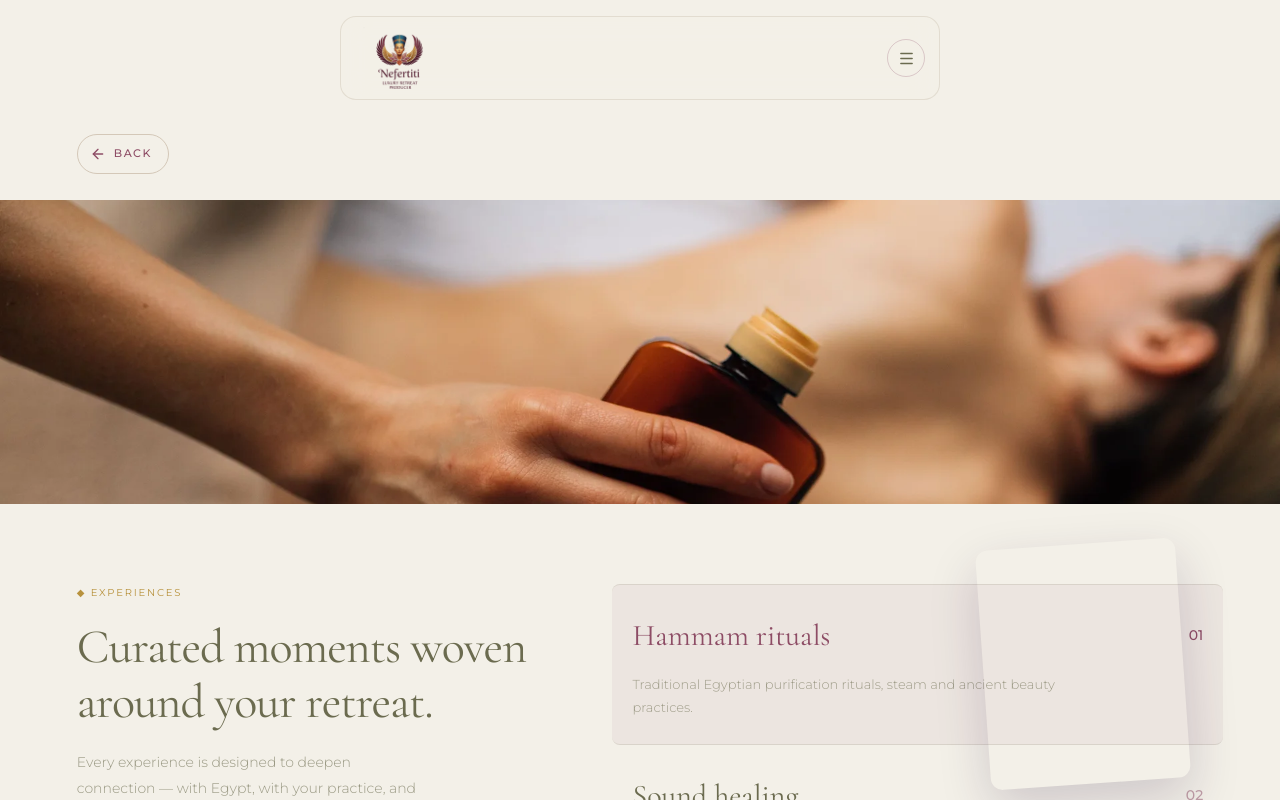
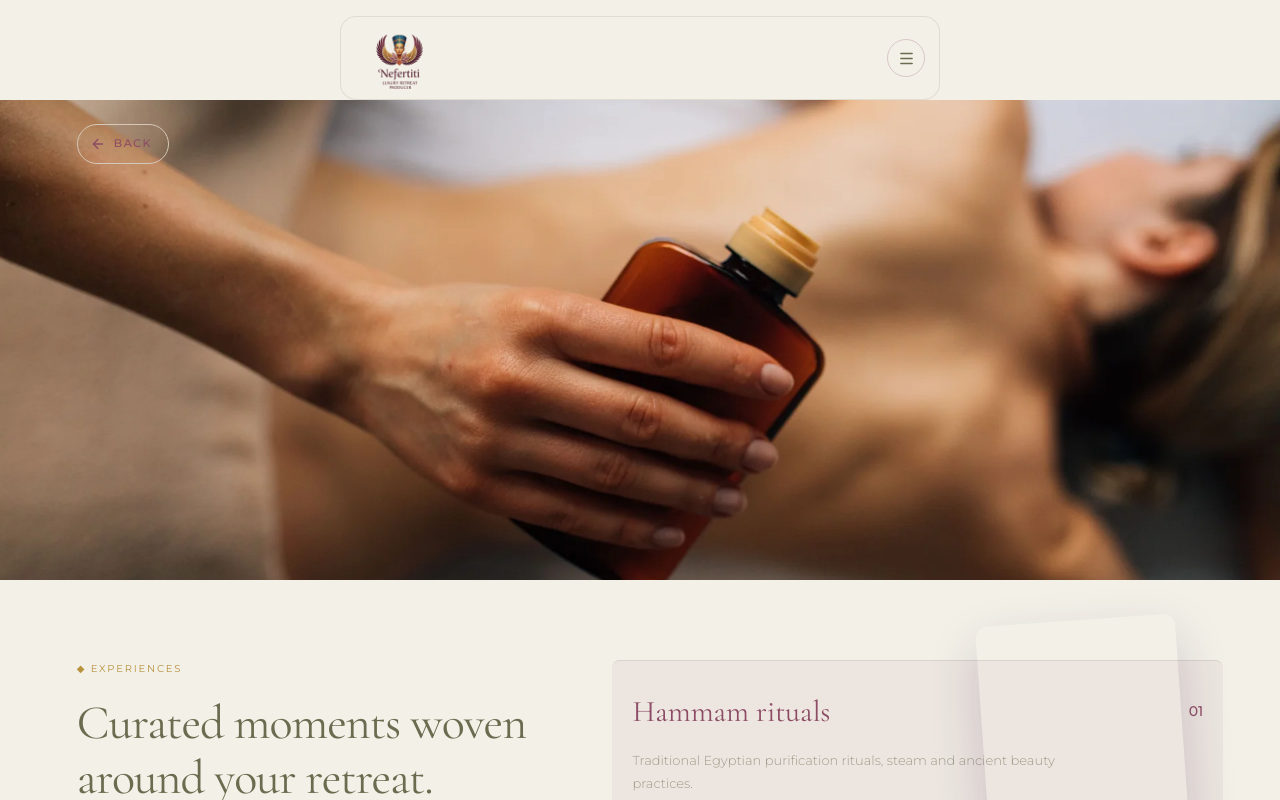
Before and after one commit to yassinsolo83-eng/Nefertiti, a Next.js app: page /experiences in a window 1280 px wide. Shown: the top 800 px of the page. Built offline with nearby package versions, Linux system fonts and the light colour scheme.

Commit message:
Update experiences.module.css

```diff
--- a/app/experiences/experiences.module.css
+++ b/app/experiences/experiences.module.css
@@ -1,14 +1,15 @@
 /* ── Experiences page ── */
 
-/* Back button */
+/* Back button — overlaid on hero */
 .backWrap {
-  padding: 110px max(28px, 6vw) 0;
+  position: absolute; top: 24px; left: max(28px, 6vw); z-index: 2;
 }
 
 /* Hero image — full-width, edge to edge */
 .hero {
+  position: relative;
   width: 100%; height: 60vh; overflow: hidden;
-  margin-top: 24px;
+  margin-top: 100px;
 }
 .heroImg {
   width: 100%; height: 100%; object-fit: cover; object-position: center;
```
